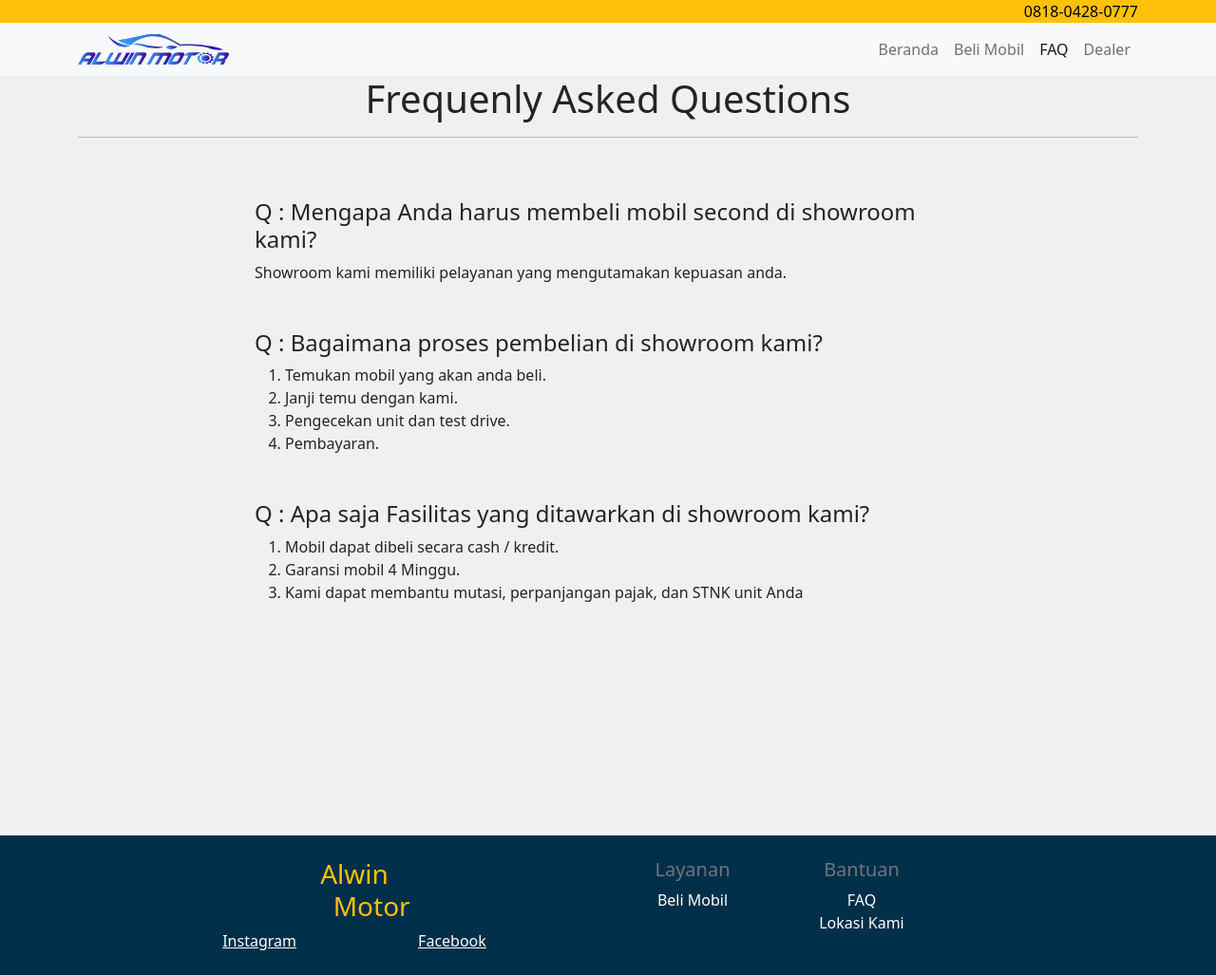
After one commit to strbagus/jualmobil, a PHP site: page /faq.php in a window 1280 px wide. The commit adds this page. Shown: the whole page at 95% size. Run offline with PHP 8.4, Linux system fonts and the light colour scheme.

Commit message:
add faq page

```diff
--- a/component/footer.php
+++ b/component/footer.php
@@ -15,7 +15,7 @@
                 </div>
                 <div class="col-md-4 d-flex flex-column text-center">
                     <h5 class="text-secondary">Bantuan</h5>
-                    <a href="fag.php" class="text-white text-decoration-none">FAQ</a>
+                    <a href="faq.php" class="text-white text-decoration-none">FAQ</a>
                     <!-- <a href="#" class="text-white text-decoration-none">Hubungi Kami</a> -->
                     <a href="https://goo.gl/maps/nDqnjcCiMHdL69qBA" class="text-white text-decoration-none">Lokasi Kami</a>
                 </div>
--- /dev/null
+++ b/faq.php
@@ -0,0 +1,34 @@
+<?php
+include "./component/header.php";
+$pages = "faq";
+include "./component/navbar.php";
+?>
+<div class="container" style="height: 100vh;">
+    <h1 class="text-center">Frequenly Asked Questions</h1>
+    <hr>
+    <div class="d-flex justify-content-center mb-5">
+        <div class="col-md-8">
+            <h4 class="mt-5">Q : Mengapa Anda harus membeli mobil second di showroom kami?</h4>
+            <p>
+                Showroom kami memiliki pelayanan yang mengutamakan kepuasan anda.
+            </p>
+            <h4 class="mt-5">Q : Bagaimana proses pembelian di showroom kami?</h4>
+            <ol>
+                <li>Temukan mobil yang akan anda beli.</li>
+                <li>Janji temu dengan kami.</li>
+                <li>Pengecekan unit dan test drive.</li>
+                <li>Pembayaran.</li>
+            </ol>
+            <h4 class="mt-5">Q : Apa saja Fasilitas yang ditawarkan di showroom kami?</h4>
+            <ol>
+                <li>Mobil dapat dibeli secara cash / kredit.</li>
+                <li>Garansi mobil 4 Minggu.</li>
+                <li>Kami dapat membantu mutasi, perpanjangan pajak, dan STNK unit Anda</li>
+            </ol>
+        </div>
+
+    </div>
+</div>
+<?php
+include "./component/footer.php"
+?>
```
